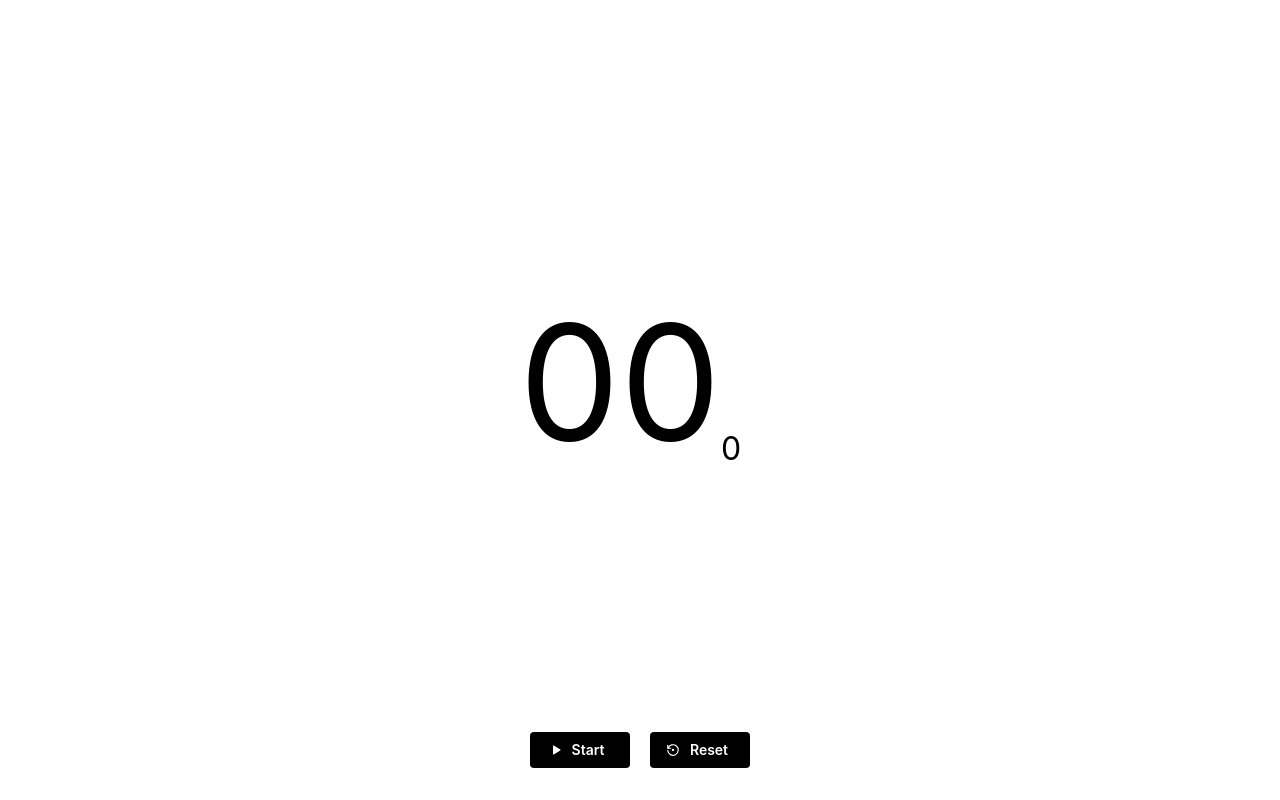
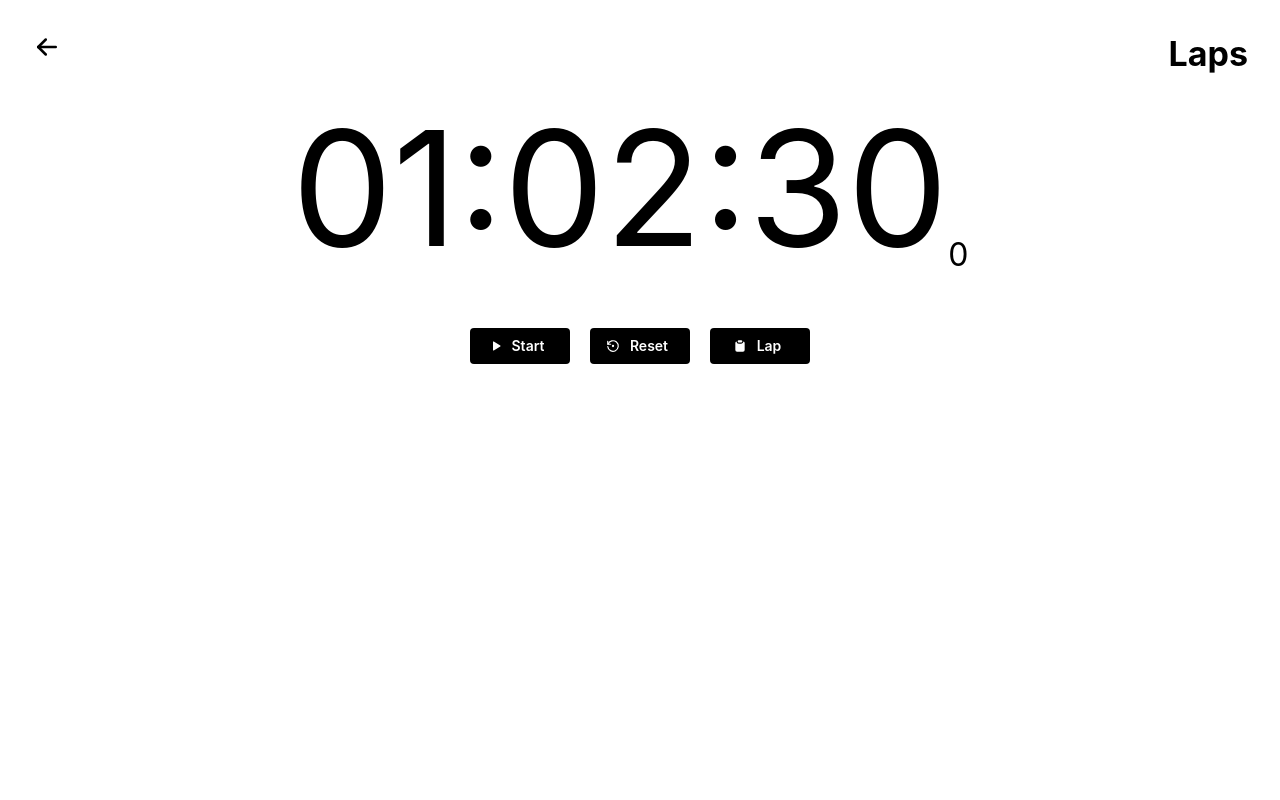
Before and after one commit to MuhammadHarisBaloch/time-machine, a Next.js app: page /stopwatch in a window 1280 px wide. Built offline with nearby package versions, Linux system fonts and the light colour scheme.

Commit message:
Stop Watch Completed

```diff
--- a/app/stopwatch/page.tsx
+++ b/app/stopwatch/page.tsx
@@ -1,16 +1,31 @@
 "use client";
-import { Box, Button, Flex, Stack, Text } from "@mantine/core";
 import {
+  AppShell,
+  Box,
+  Button,
+  Center,
+  Flex,
+  Grid,
+  Group,
+  Stack,
+  Text,
+  Title,
+} from "@mantine/core";
+import {
+  IconArrowLeft,
   IconPlayerPauseFilled,
   IconPlayerPlayFilled,
   IconRestore,
+  IconClipboardFilled,
 } from "@tabler/icons-react";
+import Link from "next/link";
 import { useEffect, useMemo, useState } from "react";
 
 export default function stopwatch() {
   const [isTimerStarted, setIsTimerStarted] = useState(false); // controls time start and stop
-  const [timer, setTimer] = useState(0); // contains numberOfSeconds but x2
+  const [timer, setTimer] = useState(7500); // contains numberOfSeconds but x2
   const [miliSeconds, setMiliSeconds] = useState(0); // contains miliSeconds in 60ms
+  const [laps, setLaps] = useState<string[]>([]);
 
   //starts the timer adds seconds to it.
   useEffect(() => {
@@ -23,7 +38,7 @@ export default function stopwatch() {
         }
         return prevValue + 1;
       });
-    }, 16.67);
+    }, 10);
     return () => clearInterval(interval);
   }, [isTimerStarted]);
 
@@ -48,8 +63,21 @@ export default function stopwatch() {
   };
 
   return (
-    <Stack py="xl" align="center" w="100vw" h="100vh" justify="space-between">
-      <Box />
+    <>
+      <Grid w="100%" p="xl">
+        <Grid.Col span={4}>
+          <Box component={Link} href="/">
+            <IconArrowLeft className="hover-expand" color="black" size={30} />
+          </Box>
+        </Grid.Col>
+        <Grid.Col span={4}>
+          <Stack
+            py="xl"
+            align="center"
+            w="100%"
+            h="100%"
+            justify="space-between"
+          >
             <Flex align="flex-end">
               {hours > 0 && <Text fz="10rem">{formatNumber(hours)}:</Text>}
               {(hours > 0 || minutes > 0) && (
@@ -83,13 +111,54 @@ export default function stopwatch() {
                   setTimer(0);
                   setMiliSeconds(0);
                   setIsTimerStarted(false);
+                  setLaps([]);
                 }}
                 color="black"
                 w="100px"
               >
                 Reset
               </Button>
+              <Button
+                onClick={() => {
+                  setLaps([
+                    ...laps,
+                    `${formatNumber(hours)} : ${formatNumber(
+                      minutes
+                    )} : ${formatNumber(seconds)}`,
+                  ]);
+                  console.log(laps);
+                }}
+                leftSection={<IconClipboardFilled size={14} />}
+                color="black"
+                w="100px"
+              >
+                Lap
+              </Button>
             </Flex>
           </Stack>
+        </Grid.Col>
+        <Grid.Col span={4}>
+          <Stack align="flex-end" justify="flex-start">
+            <Center>
+              <Stack align="center">
+                <Title order={1}>Laps</Title>
+                {laps.map((lap, index) => {
+                  return (
+                    <Flex key={index} gap="8rem">
+                      <Text fz="md" fw="bold">
+                        Lap {index + 1}
+                      </Text>
+                      <Text fz="lg" fw="bold">
+                        {lap}
+                      </Text>
+                    </Flex>
+                  );
+                })}
+              </Stack>
+            </Center>
+          </Stack>
+        </Grid.Col>
+      </Grid>
+    </>
   );
 }
```
Also changed, not shown: components/StopWatch/TimerInput/index.tsx (added, +64 -0 lines). Lines whose indentation alone changed are shown as unchanged.
